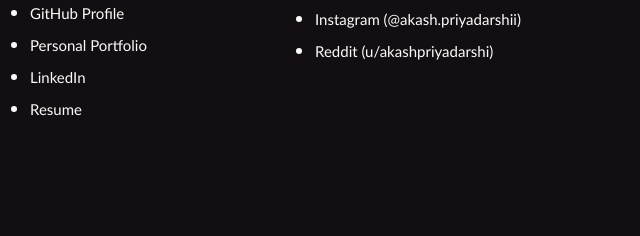
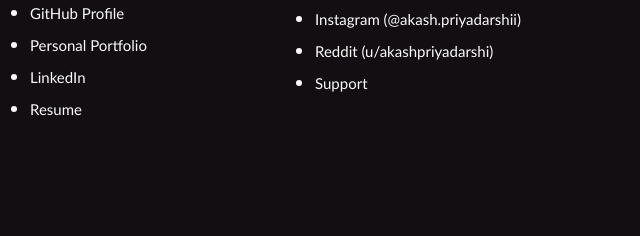
Before and after one commit to AkashPriyadarshii/jev-superpowers, a plain HTML site: page site/index.html in a window 1280 px wide. Shown: the part 6053-6289 px from the top of the page, 640-1280 px from the left. Drawn offline with Linux system fonts and the light colour scheme.

Commit message:
docs: add support link to footer

```diff
--- a/site/index.html
+++ b/site/index.html
@@ -475,6 +475,7 @@
           <li><a href="https://www.threads.net/@akash.priyadarshii" rel="noopener">Threads (@akash.priyadarshii)</a></li>
           <li><a href="https://www.instagram.com/akash.priyadarshii/" rel="noopener">Instagram (@akash.priyadarshii)</a></li>
           <li><a href="https://reddit.com/user/akashpriyadarshi" rel="noopener">Reddit (u/akashpriyadarshi)</a></li>
+          <li><a href="https://buymeacoffee.com/AkashPriyadarshi" target="_blank" rel="noopener">Support</a></li>
         </ul>
       </div>
     </div>
```
